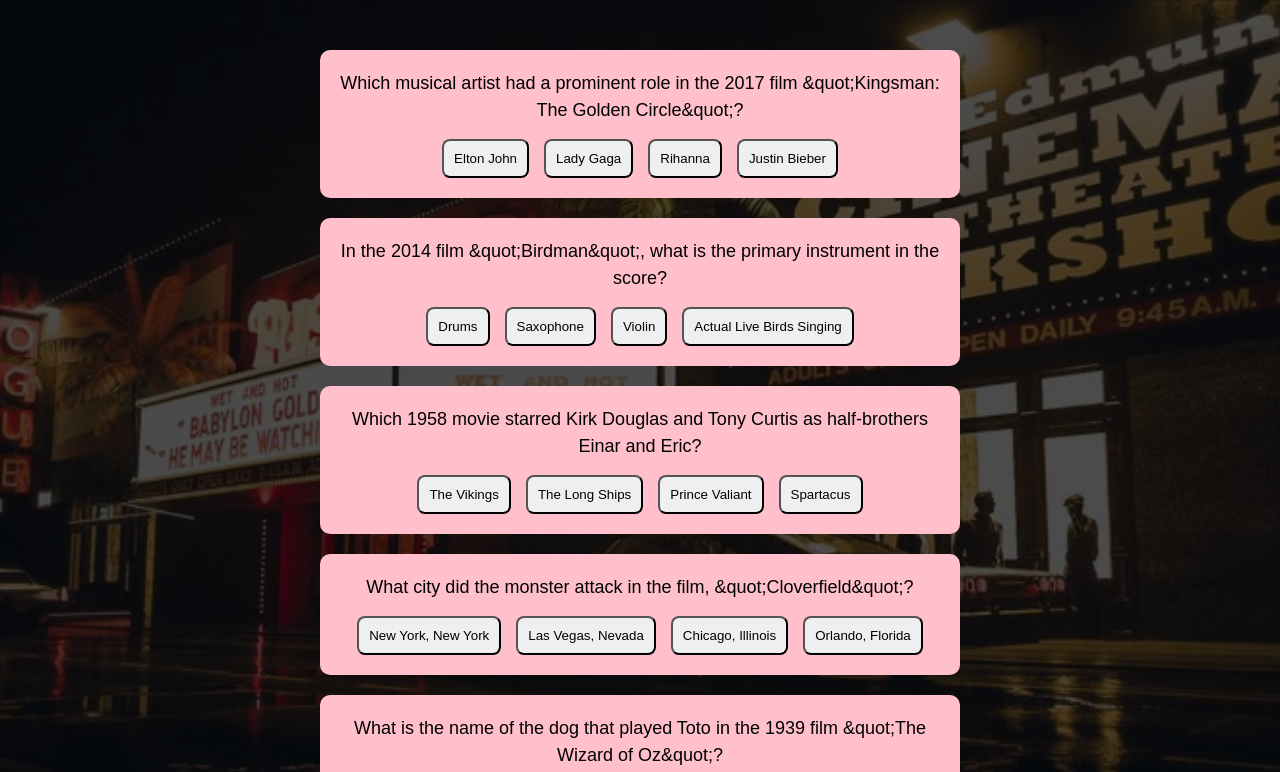
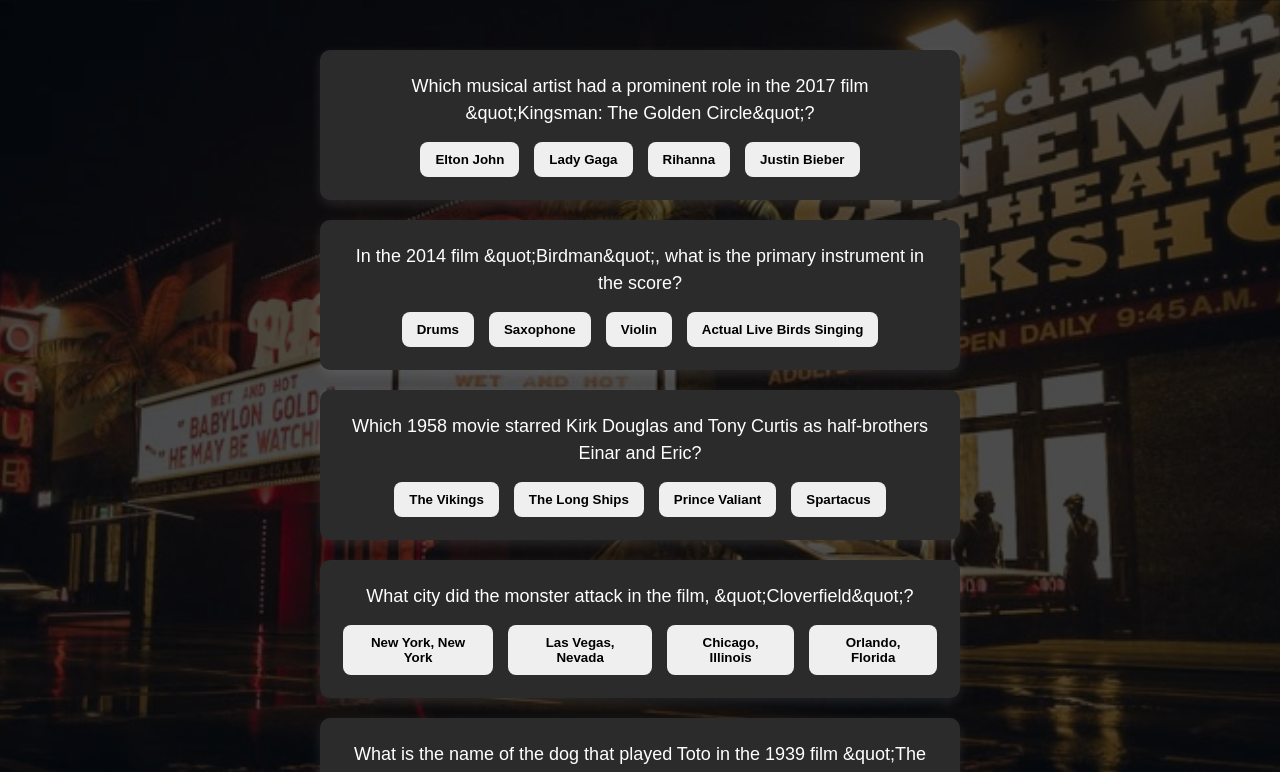
Before and after one commit to makedonkatochevska/react_quiz, a React (Vite) app: page / in a window 1280 px wide. Shown: the top 772 px of the page. Built offline with nearby package versions, Linux system fonts and the light colour scheme.

Commit message:
css done for the questions

```diff
--- a/src/components/MultipleAnswerQuestion.tsx
+++ b/src/components/MultipleAnswerQuestion.tsx
@@ -2,14 +2,17 @@ import type { QuestionTypes } from "../types/QuestionTypes";
 import style from "../styles/questions.module.scss";
 
 interface Props {
-  data: QuestionTypes;
+  questionData: QuestionTypes;
 }
 
-export default function MultipleAnswerQuestion({ data }: Props) {
-  const answers = [data.correct_answer, ...data.incorrect_answers];
+export default function MultipleAnswerQuestion({ questionData }: Props) {
+  const answers = [
+    questionData.correct_answer,
+    ...questionData.incorrect_answers,
+  ];
   return (
     <div className={style.question}>
-      {data.question}
+      {questionData.question}
       <div className={style.answerButtonContainer}>
         {answers.map((answer) => {
           return <button className={style.answerButton}>{answer}</button>;
--- a/src/components/QuestionsContainer.tsx
+++ b/src/components/QuestionsContainer.tsx
@@ -26,7 +26,7 @@ export default function QuestionsContainer() {
       {data && data.length > 0 ? (
         data.map((questionItem) => (
           <MultipleAnswerQuestion
-            data={questionItem}
+            questionData={questionItem}
             key={questionItem.question}
           />
         ))
--- a/src/styles/questions.module.scss
+++ b/src/styles/questions.module.scss
@@ -8,10 +8,13 @@
 }
 
 .question {
-  background-color: pink;
+  background-color: #2b2b2b;
   padding: 20px;
   text-align: center;
   border-radius: 10px;
+  color: white;
+  box-shadow: 0 4px 12px rgba(255, 255, 255, 0.1);
+  border: 3px solid #2b2b2b;
 }
 
 .answerButtonContainer {
@@ -22,6 +25,10 @@
 }
 
 .answerButton {
-  padding: 10px;
+  padding: 10px 15px;
   border-radius: 8px;
+  font-weight: 600;
+  cursor: pointer;
+  outline: none;
+  border: none;
 }
--- a/src/types/QuestionTypes.ts
+++ b/src/types/QuestionTypes.ts
@@ -5,5 +5,5 @@ export type QuestionTypes = {
   question: string;
   correct_answer: string;
   incorrect_answers: string[];
-  isAnswered?: boolean;
+  isAnswered?: boolean | undefined;
 };
```
